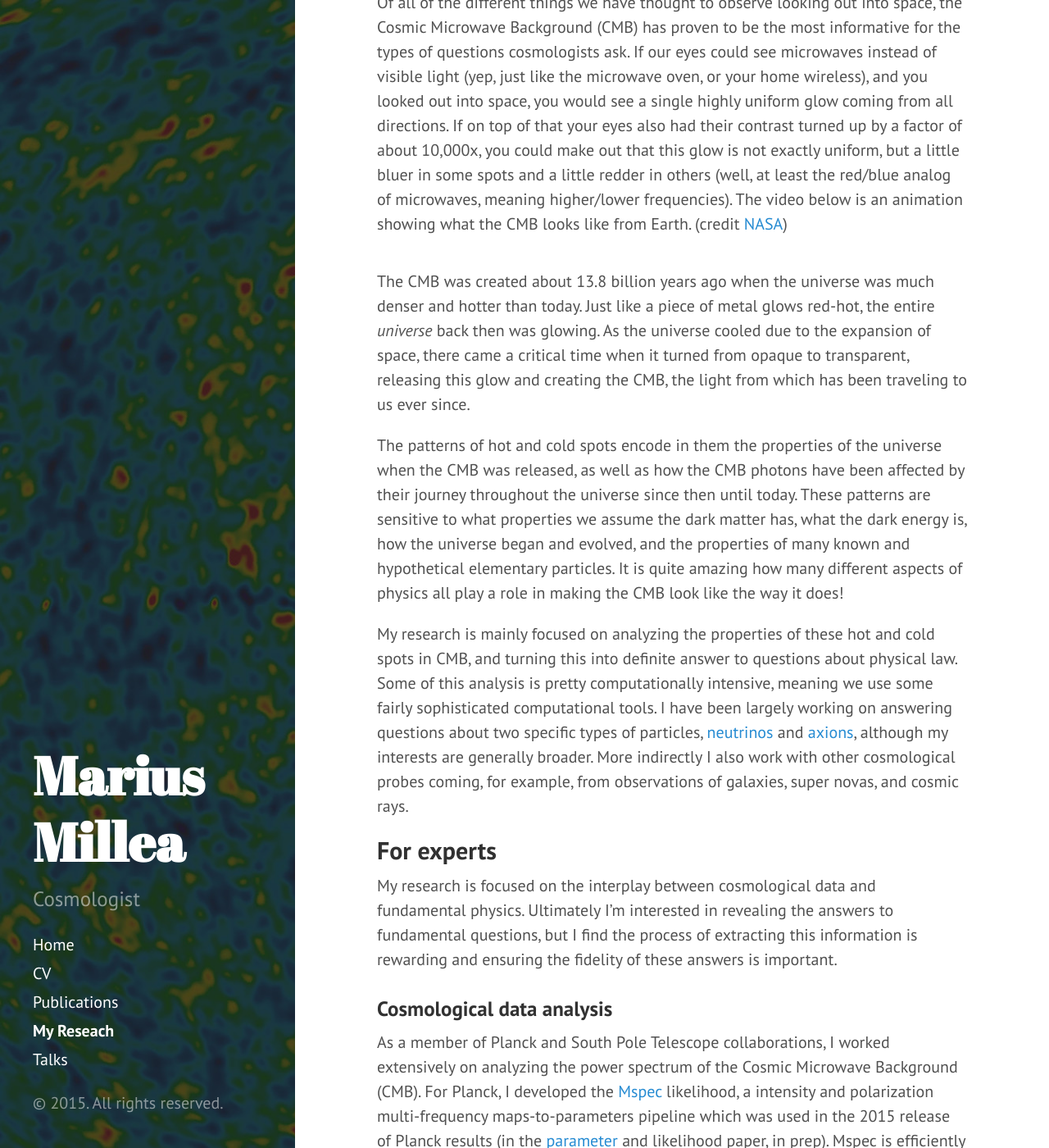
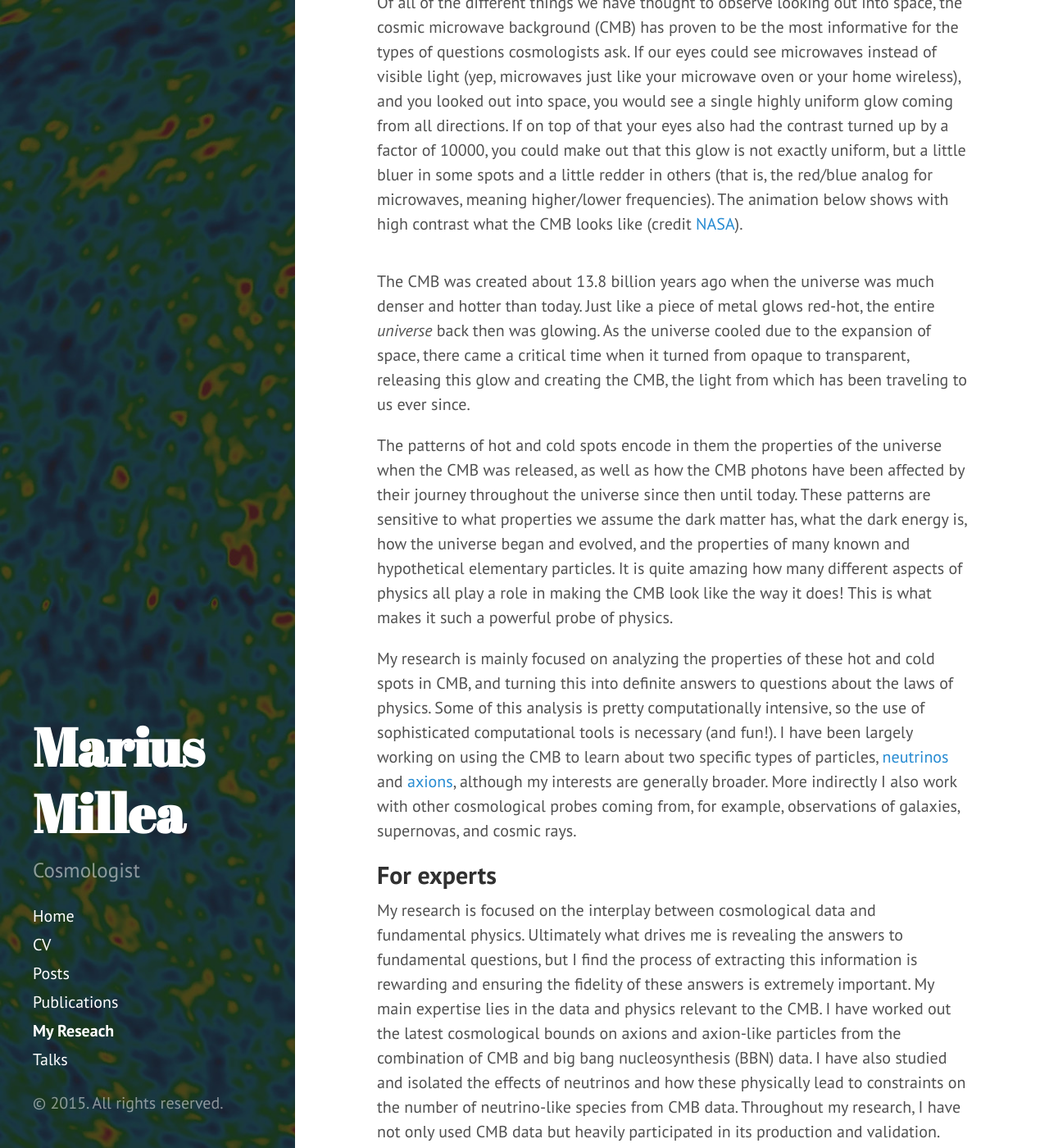
Before and after one commit to marius311/marius311.github.io, a Jekyll site: the page built from research.md, in a window 1280 px wide and 1400 px high, scrolled down 440 px. Shown: the whole window at 82% size. Built offline with Jekyll 4.4.1, drawn with Linux system fonts in a browser that asks for light colours; formulas are drawn with MathJax 3; some of the changed text lies outside the part shown.

Commit message:
research tweaks, post

```diff
--- a/research.md
+++ b/research.md
@@ -6,36 +6,35 @@ title: My Reseach
 
 ##For non-experts
 
-Cosmology is the study of the properties of the universe as a whole. How did the universe start? How did it evolve, and how did galaxies and other structures form? What is the universe made up of, for example what is dark matter and what is dark energy? Today they make up about 95% of the energy in the universe but we know surprisingly little about them. And can we use cosmological probes, observations on the biggest scales known to man, to learn about elementary particles, some of the smallest things we know of?
+Cosmology is the study of the properties of the universe as a whole. How did the universe start? How did it evolve, and how did galaxies and other structures form? What is the universe made up of, for example what is dark matter and what is dark energy? Today they make up about 95% of the energy in the universe but we know surprisingly little about them. And can we use cosmological probes (observations on the biggest scales known to man) to learn about elementary particles (some of the smallest things we know of)?
 
-Of all of the different things we have thought to observe looking out into space, the Cosmic Microwave Background (CMB) has proven to be the most informative for the types of questions cosmologists ask. If our eyes could see microwaves instead of visible light (yep, just like the microwave oven, or your home wireless), and you looked out into space, you would see a single highly uniform glow coming from all directions. If on top of that your eyes also had their contrast turned up by a factor of about 10,000x, you could make out that this glow is not exactly uniform, but a little bluer in some spots and a little redder in others (well, at least the red/blue analog of microwaves, meaning higher/lower frequencies). The video below is an animation showing what the CMB looks like from Earth. (credit [NASA](http://www.jpl.nasa.gov/video/details.php?id=1205))
+Of all of the different things we have thought to observe looking out into space, the cosmic microwave background (CMB) has proven to be the most informative for the types of questions cosmologists ask. If our eyes could see microwaves instead of visible light (yep, microwaves just like your microwave oven or your home wireless), and you looked out into space, you would see a single highly uniform glow coming from all directions. If on top of that your eyes also had the contrast turned up by a factor of 10000, you could make out that this glow is not exactly uniform, but a little bluer in some spots and a little redder in others (that is, the red/blue analog for microwaves, meaning higher/lower frequencies). The animation below shows with high contrast what the CMB looks like (credit [NASA](http://www.jpl.nasa.gov/video/details.php?id=1205)).
 
 <img class="gfyitem" data-id="SnoopyGorgeousHalibut" style="width: 100%;"/>
 
 The CMB was created about 13.8 billion years ago when the universe was much denser and hotter than today. Just like a piece of metal glows red-hot, the entire *universe* back then was glowing. As the universe cooled due to the expansion of space, there came a critical time when it turned from opaque to transparent, releasing this glow and creating the CMB, the light from which has been traveling to us ever since.
 
-The patterns of hot and cold spots encode in them the properties of the universe when the CMB was released, as well as how the CMB photons have been affected by their journey throughout the universe since then until today. These patterns are sensitive to what properties we assume the dark matter has, what the dark energy is, how the universe began and evolved, and the properties of many known and hypothetical elementary particles. It is quite amazing how many different aspects of physics all play a role in making the CMB look like the way it does!
+The patterns of hot and cold spots encode in them the properties of the universe when the CMB was released, as well as how the CMB photons have been affected by their journey throughout the universe since then until today. These patterns are sensitive to what properties we assume the dark matter has, what the dark energy is, how the universe began and evolved, and the properties of many known and hypothetical elementary particles. It is quite amazing how many different aspects of physics all play a role in making the CMB look like the way it does! This is what makes it such a powerful probe of physics.
 
-My research is mainly focused on analyzing the properties of these hot and cold spots in CMB, and turning this into definite answer to questions about physical law. Some of this analysis is pretty computationally intensive, meaning we use some fairly sophisticated computational tools. I have been largely working on answering questions about two specific types of particles, [neutrinos](http://en.wikipedia.org/wiki/Neutrino) and [axions](http://en.wikipedia.org/wiki/Axion), although my interests are generally broader. More indirectly I also work with other cosmological probes coming, for example, from observations of galaxies, super novas, and cosmic rays.
+My research is mainly focused on analyzing the properties of these hot and cold spots in CMB, and turning this into definite answers to questions about the laws of physics. Some of this analysis is pretty computationally intensive, so the use of sophisticated computational tools is necessary (and fun!). I have been largely working on using the CMB to learn about two specific types of particles, [neutrinos](http://en.wikipedia.org/wiki/Neutrino) and [axions](http://en.wikipedia.org/wiki/Axion), although my interests are generally broader. More indirectly I also work with other cosmological probes coming from, for example, observations of galaxies, supernovas, and cosmic rays.
 
 
 
 ##For experts
 
-My research is focused on the interplay between cosmological data and fundamental physics. Ultimately
-I'm interested in revealing the answers to fundamental questions, but I find the process of extracting this
-information is rewarding and ensuring the fidelity of these answers is important.
+
+My research is focused on the interplay between cosmological data and fundamental physics. Ultimately what drives me is revealing the answers to fundamental questions, but I find the process of extracting this information is rewarding and ensuring the fidelity of these answers is extremely important. My main expertise lies in the data and physics relevant to the CMB. I have worked out the latest cosmological bounds on axions and axion-like particles from the combination of CMB and big bang nucleosynthesis (BBN) data. I have also studied and isolated  the effects of neutrinos and how these physically lead to constraints on the number of neutrino-like species from CMB data. Throughout my research, I have not only used CMB data but heavily participated in its production and validation. This has included examining the impact of foregrounds and secondaries on the CMB power spectrum, and developing analysis pipelines and testing for systematics. Despite my main focus on the CMB and astroparticle physics, my interests are quite broad and include any not-too-far-off cosmological observations and the theories and physics pertaining to them.
 
 ###Cosmological data analysis
-As a member of Planck and South Pole Telescope collaborations, I worked extensively on analyzing the power spectrum of the Cosmic Microwave Background (CMB). For Planck, I developed the [Mspec](https://github.com/marius311/mspec) likelihood, a intensity and polarization multi-frequency maps-to-parameters pipeline which was used in the 2015 release of Planck results (in the [parameter](http://xxx.lanl.gov/abs/1502.01589) and likelihood paper, in prep). Mspec is efficiently parallelized with [mpi4py](http://mpi4py.scipy.org/) and [h5py](http://www.h5py.org/) in order to run across hundreds of cores at computing centers such as [NERSC](https://www.nersc.gov/). Mspec accounts for galactic and extra-galactic CMB foregrounds, and area in which I've been [interested](http://adsabs.harvard.edu/abs/2012ApJ...746....4M). I also developed the parameter estimation code, [CosmoSlik](https://github.com/marius311/cosmoslik), as a replacement for the often-used [CosmoMC](http://cosmologist.info/cosmomc/). CosmoSlik has advantages such as being more modular and being written in Python and Cython.
+I'm a member of the Planck and South Pole Telescope collaborations, where I worked extensively on analyzing the power spectrum of the CMB. For Planck, I developed the [Mspec](https://github.com/marius311/mspec) likelihood, a intensity and polarization multi-frequency maps-to-parameters pipeline which was used in the 2015 release of Planck results (in the [parameter](http://xxx.lanl.gov/abs/1502.01589) and likelihood paper, in prep). Mspec is efficiently parallelized with [mpi4py](http://mpi4py.scipy.org/) and [h5py](http://www.h5py.org/) in order to run across hundreds of cores at computing centers such as [NERSC](https://www.nersc.gov/). Mspec accounts for galactic and extra-galactic CMB foregrounds, and area in which I've been [interested](http://adsabs.harvard.edu/abs/2012ApJ...746....4M). I also developed the parameter estimation code, [CosmoSlik](https://github.com/marius311/cosmoslik), as a replacement for the often-used [CosmoMC](http://cosmologist.info/cosmomc/). CosmoSlik has advantages such as being more modular and being written in Python and Cython.
 
-Probably my most widely used analysis software is [PICO](https://sites.google.com/a/ucdavis.edu/pico/), which computes the CMB power spectrum orders of magnitude faster than codes like [CAMB](camb.info) or [CLASS](http://class-code.net/) by interpolating the $C_\ell$'s as a function of cosmological parameters based on a training set, rather than directly solving the CMB Boltzmann equations each time. Part of the training for PICO happens with [Cosmology@Home](http://www.cosmologyathome.org/), where I have contributed to development.
+Probably my most widely used analysis software is [PICO](https://sites.google.com/a/ucdavis.edu/pico/), which computes the CMB power spectrum orders of magnitude faster than codes like [CAMB](camb.info) or [CLASS](http://class-code.net/). This is achieved by interpolating the $C_\ell$'s as a function of cosmological parameters based on a training set, rather than directly solving the CMB Boltzmann equations each time. Part of the training for PICO happens with [Cosmology@Home](http://www.cosmologyathome.org/), which I have helped in developing.
 
 
 ###Constraining fundamental physics
 
 ####Neutrinos
-Right now is an extremely exciting time for cosmological neutrino physics. Constraints on the masses of the neutrinos, $\Sigma m\_\nu$, and the number of neutrino-like species, $N\_{\rm eff}$, have been improving significantly as CMB experiments measure further into the damping tail of the temperature and polarization power spectrum, and as they measure the gravitational lensing potential. Within the next decade, we are essentially [guaranteed](http://adsabs.harvard.edu/abs/2013arXiv1309.5383A) to detect $\Sigma m\_\nu$ to 3$\sigma$, and even the tiny energy imparted on the neutrinos from electron-positron annihilation to within 2$\sigma$.
+The present time is an extremely exciting time for cosmological neutrino physics. Constraints on the sum of the neutrino masses, $\Sigma m\_\nu$, and the number of neutrino-like species, $N\_{\rm eff}$, have been improving significantly as CMB experiments measure further into the damping tail of the temperature and polarization power spectrum, and as they infer the gravitational lensing potential. Within the next decade, we are essentially [guaranteed](http://adsabs.harvard.edu/abs/2013arXiv1309.5383A) a first detection of non-zero $\Sigma m\_\nu$ to at least 3$\sigma$, giving important clues to the otherwise speculative origin for the masses of the neutrinos. For $N\_{\rm eff}$, the sensitivity will reach the level needed distinguish even the tiny energy imparted on the neutrinos from electron-positron annihilation to within 2$\sigma$, and more importantly further test for any non-standard physics affecting very early times.
 
 My research on neutrinos has focused on determining the [physical effects](http://adsabs.harvard.edu/abs/2013PhRvD..87h3008H) leading to our constraints on neutrino parameters, and in some cases [isolating](http://adsabs.harvard.edu/abs/2015arXiv150307863F) these effects to give novel constraints.
 
```
Also changed, not shown: _posts/2015-04-18-kickass-presentations.md (+3 -3 lines), posts/index.html (added, +37 -0 lines).
